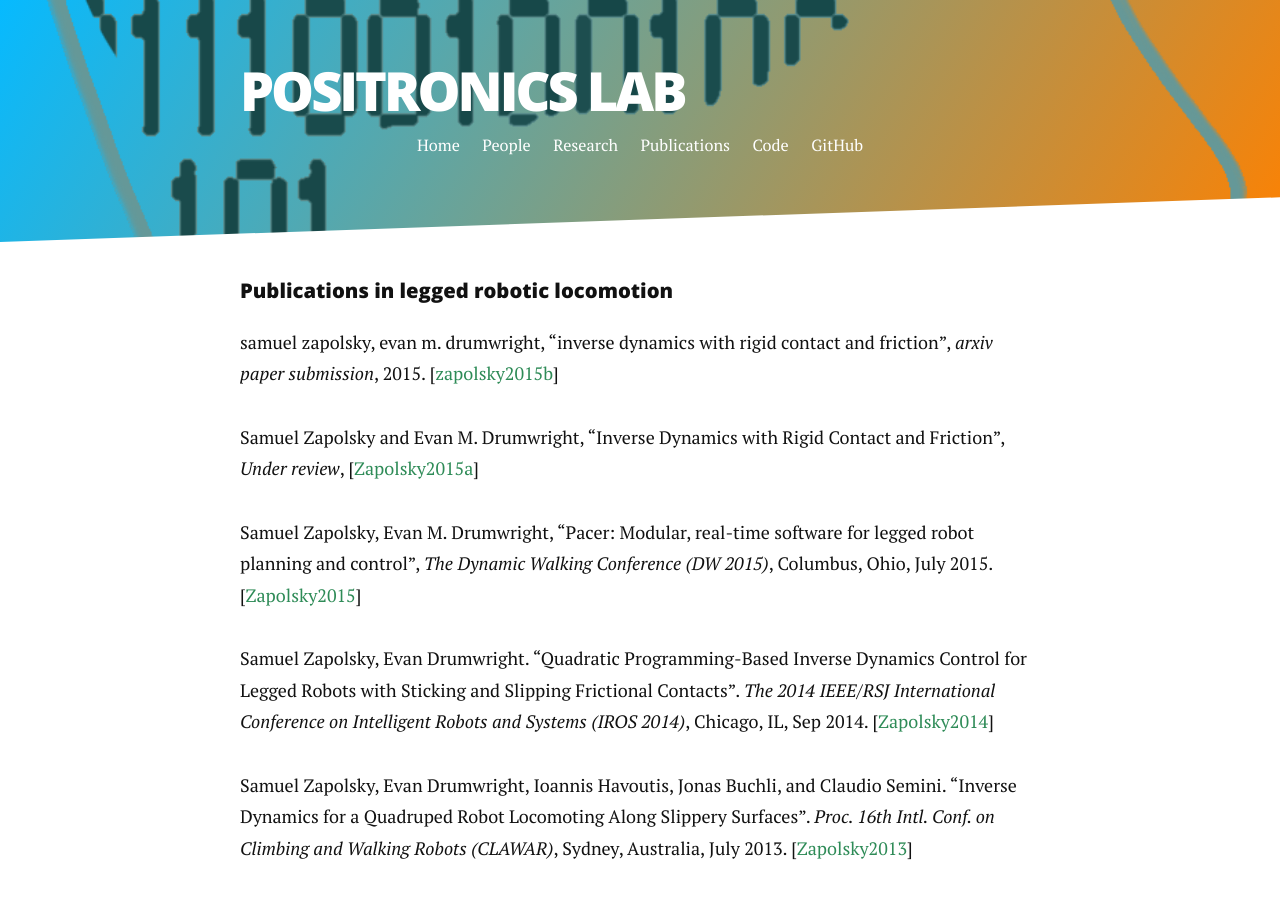
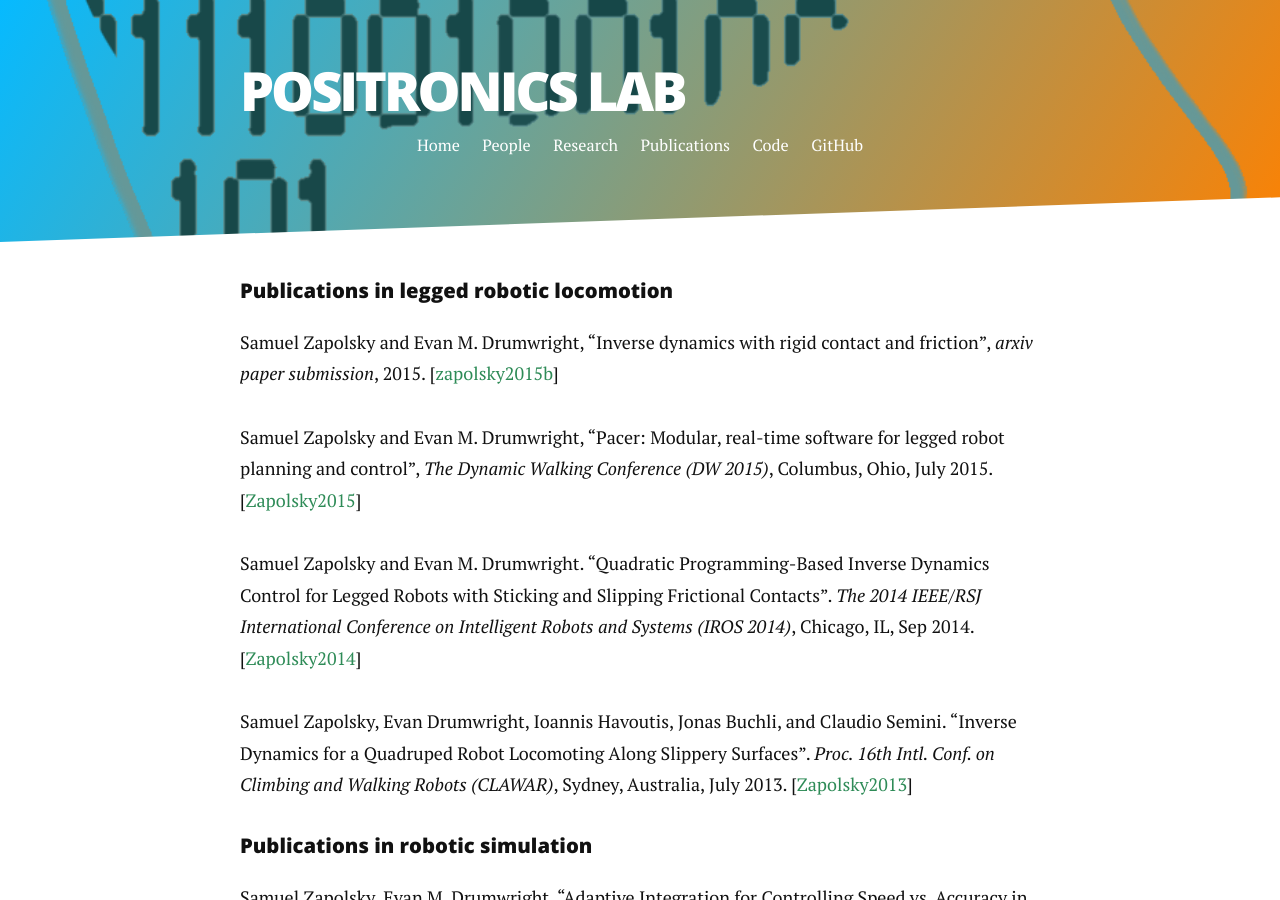
Before and after one commit to PositronicsLab/positronicslab.github.io, a Jekyll site: the page built from publications.md, in a window 1280 px wide and 900 px high. Built offline with Jekyll 4.4.1, drawn with Linux system fonts in a browser that asks for light colours; nearby versions of some CDN libraries; Markdown is read by kramdown in place of the engine named in the settings; a file with an impossible date is left out.

Commit message:
Updated website

```diff
--- a/publications.md
+++ b/publications.md
@@ -3,13 +3,11 @@ layout: default
 title: Publications
 ---
 #### Publications in legged robotic locomotion
-samuel zapolsky, evan m. drumwright, "inverse dynamics with rigid contact and friction", <i>arxiv paper submission</i>, 2015. [<a href="https://arxiv.org/submit/1349241/view">zapolsky2015b</a>]
+Samuel Zapolsky and Evan M. Drumwright, "Inverse dynamics with rigid contact and friction", <i>arxiv paper submission</i>, 2015. [<a href="https://arxiv.org/submit/1349241/view">zapolsky2015b</a>]
 
-Samuel Zapolsky and Evan M. Drumwright, "Inverse Dynamics with Rigid Contact and Friction", <i>Under review</i>, [<a href="assets/pdfs/inverse-dynamics.pdf">Zapolsky2015a</a>]
+Samuel Zapolsky and  Evan M. Drumwright, "Pacer: Modular, real-time software for legged robot planning and control", <i>The Dynamic Walking Conference (DW 2015)</i>, Columbus, Ohio, July 2015. [<a href="http://robotics.gwu.edu/positronics/wp-content/uploads/2014/08/Zapolsky_2015_DW.pdf">Zapolsky2015</a>]
 
-Samuel Zapolsky, Evan M. Drumwright, "Pacer: Modular, real-time software for legged robot planning and control", <i>The Dynamic Walking Conference (DW 2015)</i>, Columbus, Ohio, July 2015. [<a href="http://robotics.gwu.edu/positronics/wp-content/uploads/2014/08/Zapolsky_2015_DW.pdf">Zapolsky2015</a>]
-
-Samuel Zapolsky, Evan Drumwright. "Quadratic Programming-Based Inverse Dynamics Control for Legged Robots with Sticking and Slipping Frictional Contacts". <i>The 2014 IEEE/RSJ International Conference on Intelligent Robots and Systems (IROS 2014)</i>, Chicago, IL, Sep 2014. [<a href="http://robotics.gwu.edu/positronics/wp-content/uploads/2014/09/zapolsky2014.pdf">Zapolsky2014</a>]
+Samuel Zapolsky and Evan M. Drumwright. "Quadratic Programming-Based Inverse Dynamics Control for Legged Robots with Sticking and Slipping Frictional Contacts". <i>The 2014 IEEE/RSJ International Conference on Intelligent Robots and Systems (IROS 2014)</i>, Chicago, IL, Sep 2014. [<a href="http://robotics.gwu.edu/positronics/wp-content/uploads/2014/09/zapolsky2014.pdf">Zapolsky2014</a>]
 
 Samuel Zapolsky, Evan Drumwright, Ioannis Havoutis, Jonas Buchli, and Claudio Semini. "Inverse Dynamics for a Quadruped Robot Locomoting Along Slippery Surfaces". <i>Proc. 16th Intl. Conf. on Climbing and Walking Robots (CLAWAR)</i>, Sydney, Australia, July 2013. [<a href="http://robotics.gwu.edu/positronics/wp-content/uploads/2013/08/Zapolsky2013.pdf">Zapolsky2013</a>]
 
```
